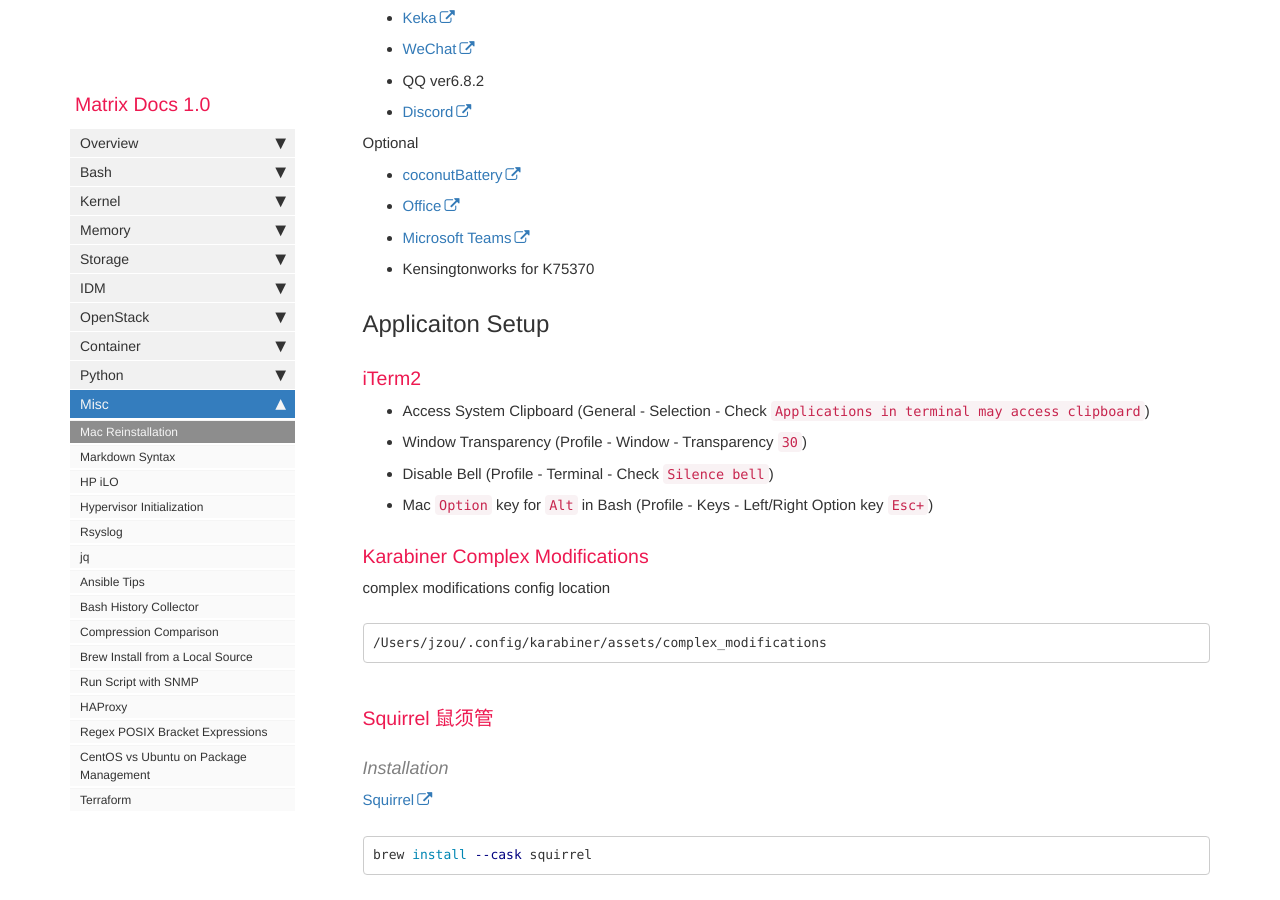
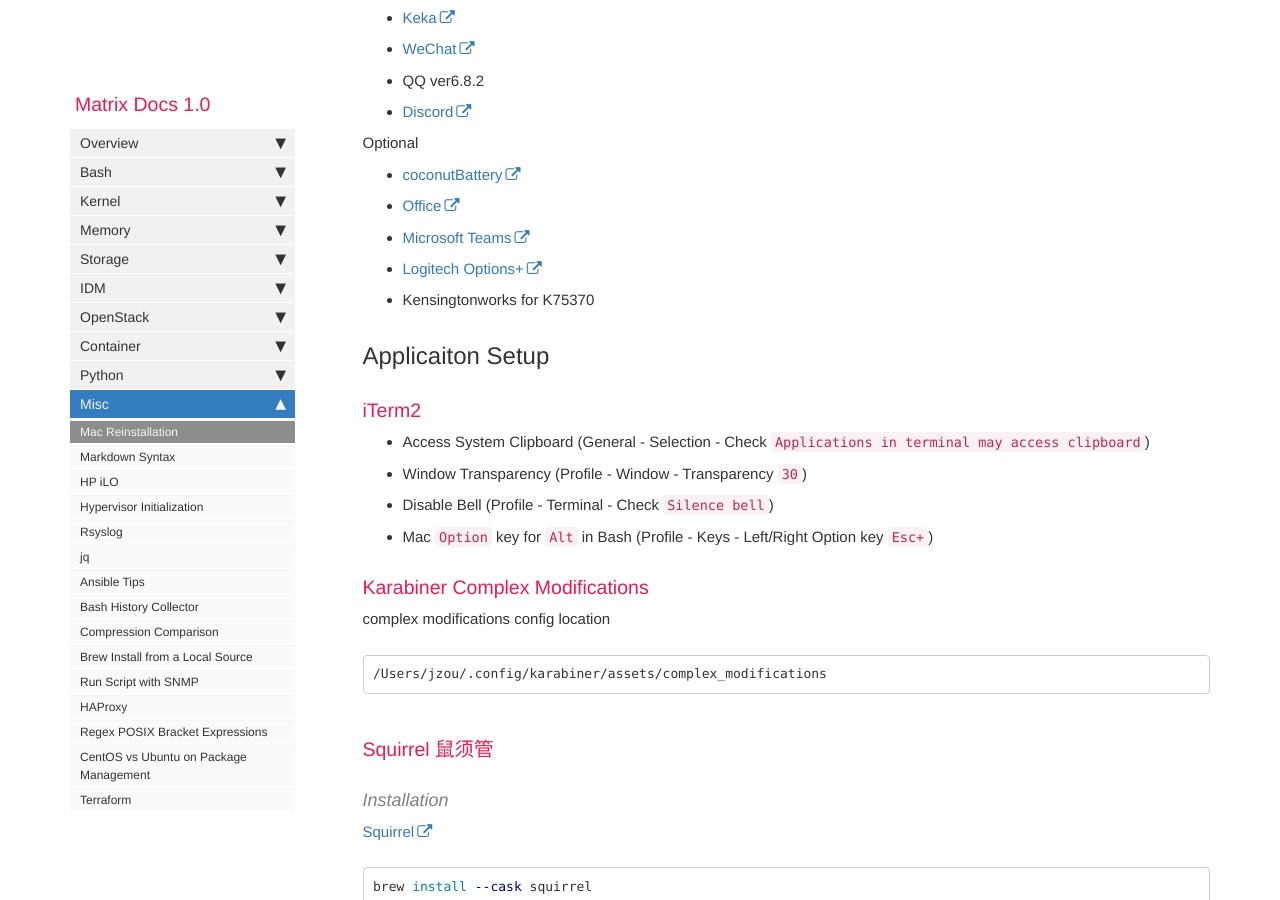
Before and after one commit to matrixzj/documentations, a Jekyll site: the page built from pages/misc/misc_mac_reinstallation_steps.md, in a window 1280 px wide and 900 px high, scrolled down 2977 px. Built offline with Jekyll 4.4.1, drawn with Linux system fonts in a browser that asks for light colours; comment, search, counter and statistics services are not loaded.

Commit message:
There are        1 files have been modified at 2023-12-12 23:14:20 . 	-rw-r--r--  1 jzou  staff  6602 Dec 12 23:14 pages/misc/misc_mac_reinstallation_steps.md No files have been added. No files have been deleted. No file type has been changed.

```diff
--- a/pages/misc/misc_mac_reinstallation_steps.md
+++ b/pages/misc/misc_mac_reinstallation_steps.md
@@ -101,6 +101,7 @@
 * [coconutBattery](https://www.coconut-flavour.com/coconutbattery/)
 * [Office](https://www.office.com/)
 * [Microsoft Teams](https://www.microsoft.com/en-ww/microsoft-teams/download-app)
+* [Logitech Options+](https://www.logitech.com/en-us/software/logi-options-plus.html)
 * Kensingtonworks for K75370
 
 ## Applicaiton Setup
```
